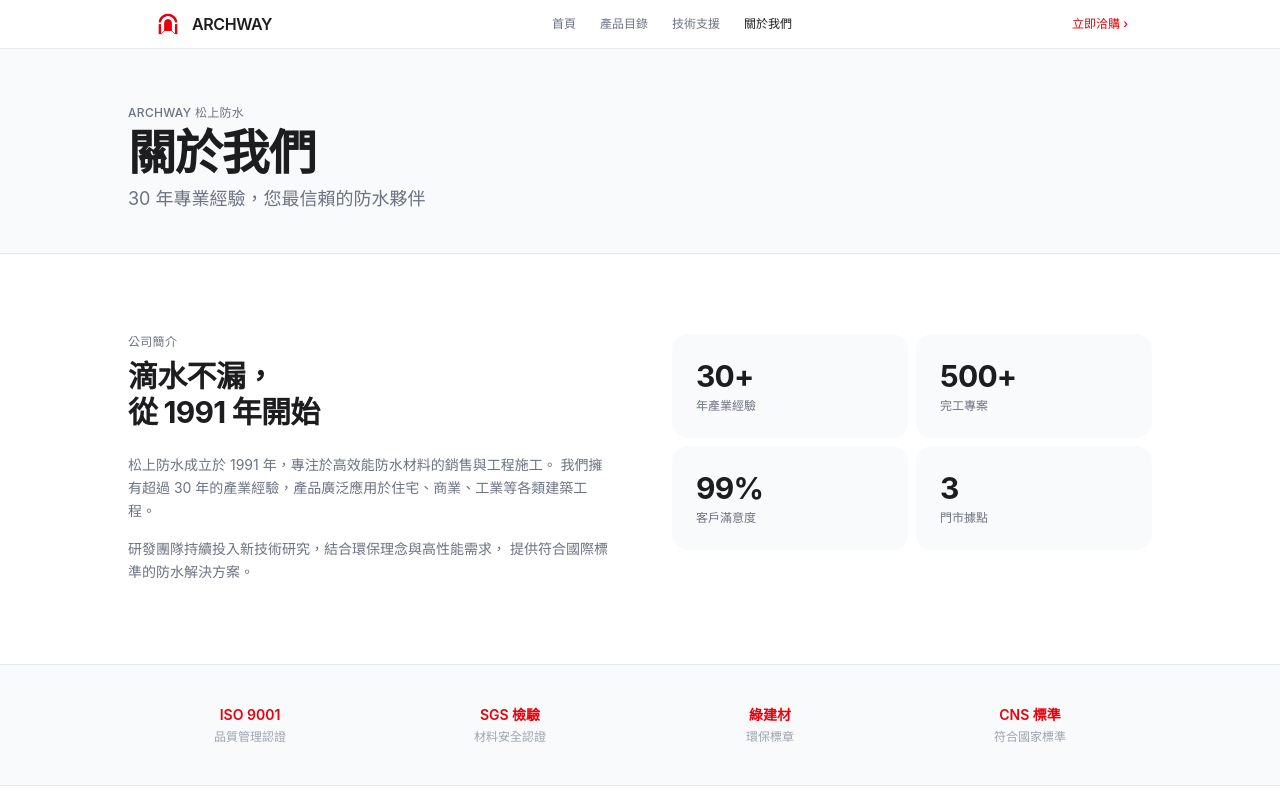
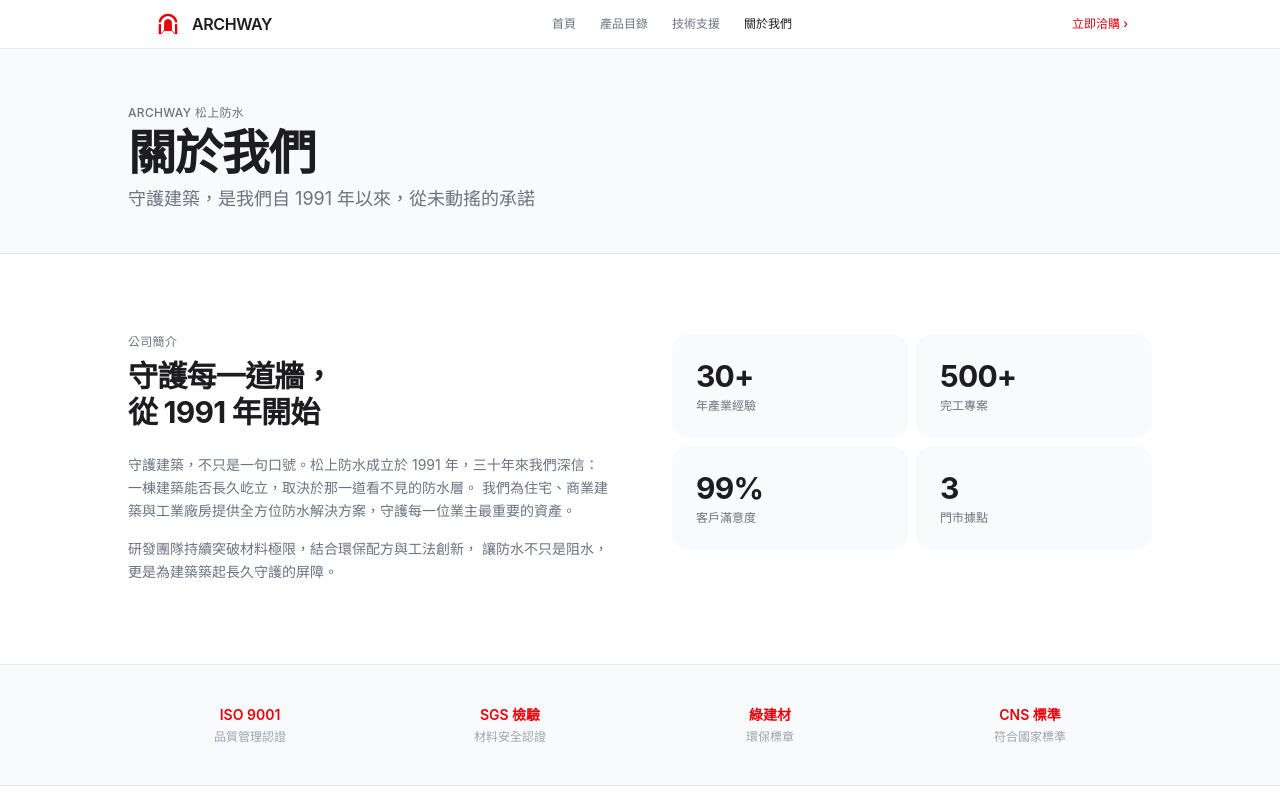
Before and after one commit to nealivia/archway, a React (Vite) app in the folder frontend/: page /about in a window 1280 px wide. Shown: the top 800 px of the page. Built offline with nearby package versions, Linux system fonts and the light colour scheme; no server answers.

Commit message:
copy: about page aligned with 守護建築從防水開始 theme

```diff
--- a/frontend/src/pages/About.jsx
+++ b/frontend/src/pages/About.jsx
@@ -47,7 +47,7 @@
         <div className="max-w-5xl mx-auto">
           <div className="section-eyebrow">ARCHWAY 松上防水</div>
           <h1 className="text-4xl md:text-5xl font-bold text-dark tracking-tight mb-2">關於我們</h1>
-          <p className="text-base md:text-lg text-gray-500">30 年專業經驗，您最信賴的防水夥伴</p>
+          <p className="text-base md:text-lg text-gray-500">守護建築，是我們自 1991 年以來，從未動搖的承諾</p>
         </div>
       </section>
 
@@ -56,14 +56,15 @@
         <div className="max-w-5xl mx-auto grid md:grid-cols-2 gap-16 items-start">
           <div>
             <div className="section-eyebrow">公司簡介</div>
-            <h2 className="text-3xl font-bold text-dark tracking-tight mb-6">滴水不漏，<br/>從 1991 年開始</h2>
+            <h2 className="text-3xl font-bold text-dark tracking-tight mb-6">守護每一道牆，<br/>從 1991 年開始</h2>
             <p className="text-sm text-gray-500 leading-relaxed mb-4">
-              松上防水成立於 1991 年，專注於高效能防水材料的銷售與工程施工。
-              我們擁有超過 30 年的產業經驗，產品廣泛應用於住宅、商業、工業等各類建築工程。
+              守護建築，不只是一句口號。松上防水成立於 1991 年，三十年來我們深信：
+              一棟建築能否長久屹立，取決於那一道看不見的防水層。
+              我們為住宅、商業建築與工業廠房提供全方位防水解決方案，守護每一位業主最重要的資產。
             </p>
             <p className="text-sm text-gray-500 leading-relaxed">
-              研發團隊持續投入新技術研究，結合環保理念與高性能需求，
-              提供符合國際標準的防水解決方案。
+              研發團隊持續突破材料極限，結合環保配方與工法創新，
+              讓防水不只是阻水，更是為建築築起長久守護的屏障。
             </p>
           </div>
           <div className="grid grid-cols-2 gap-2">
@@ -131,7 +132,7 @@
         <div className="max-w-5xl mx-auto">
           <div className="text-center mb-12">
             <div className="section-eyebrow">聯絡我們</div>
-            <h2 className="text-4xl font-bold text-dark tracking-tight mb-2">有問題嗎？</h2>
+            <h2 className="text-4xl font-bold text-dark tracking-tight mb-2">讓我們守護您的建築</h2>
             <p className="text-gray-500">填寫表單，我們將於一個工作天內回覆</p>
           </div>
           <div className="grid md:grid-cols-2 gap-12 items-start">
```
